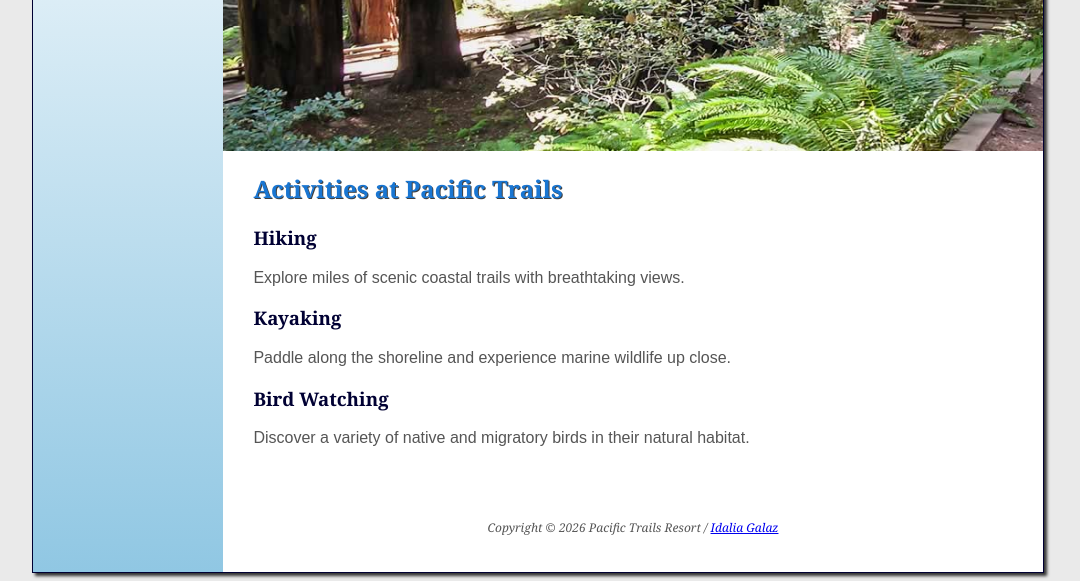
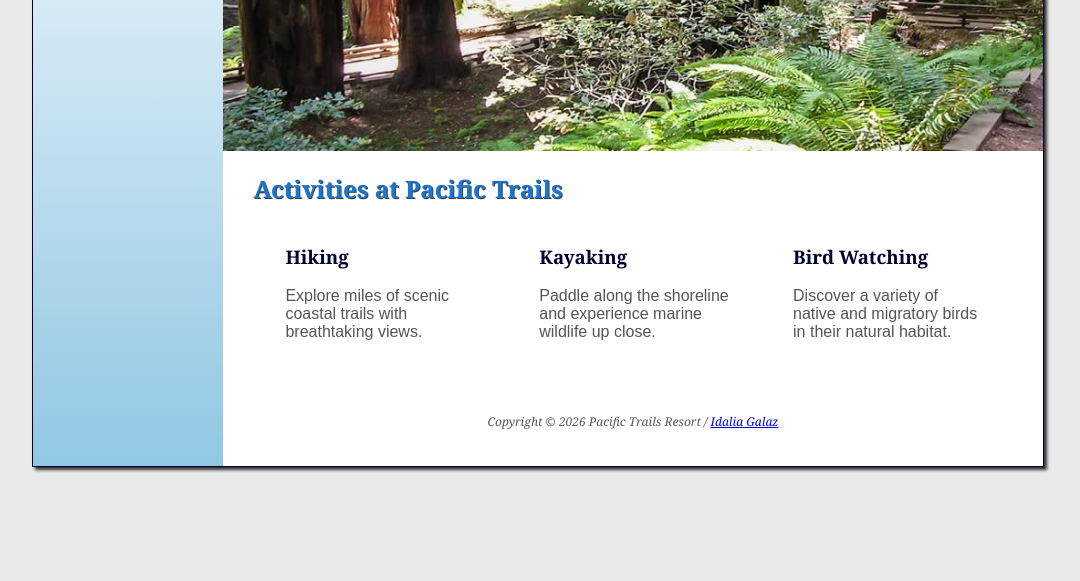
Before and after one commit to chiny-svg/CIS152-, a plain HTML site: page chatper7/ch7pacific/activities.html in a window 1280 px wide. Shown: the part 278-859 px from the top of the page, without its empty margins (102-1182 px from the left). After the commit the page ends 800 px from the top, so only its background shows below. Drawn offline with Linux system fonts and the light colour scheme.

Commit message:
Add files via upload

```diff
--- a/chatper7/ch7pacific/activities.html
+++ b/chatper7/ch7pacific/activities.html
@@ -26,17 +26,28 @@
 <div id="trailhero"></div>
 
 <main>
-    <h2>Activities at Pacific Trails</h2>
+ <h2> Activities at Pacific Trails</h2>
+  <section>
 
-    <h3>Hiking</h3>
-    <p>Explore miles of scenic coastal trails with breathtaking views.</p>
+<h3> Hiking </h3>
 
+<p> Explore miles of scenic coastal trails with breathtaking views.</p>
+
+</section>
+
+<section>
     <h3>Kayaking</h3>
-    <p>Paddle along the shoreline and experience marine wildlife up close.</p>
+    <p>Paddle along the shoreline and experience marine wildlife up close. </p>
+   </section>
 
-    <h3>Bird Watching</h3>
+   <section>
+   <h3>Bird Watching</h3>
+
     <p>Discover a variety of native and migratory birds in their natural habitat.</p>
-</main>
+
+    </section>
+
+ </main>
 
 <footer>
     <p>Copyright © 2026 Pacific Trails Resort /
```
